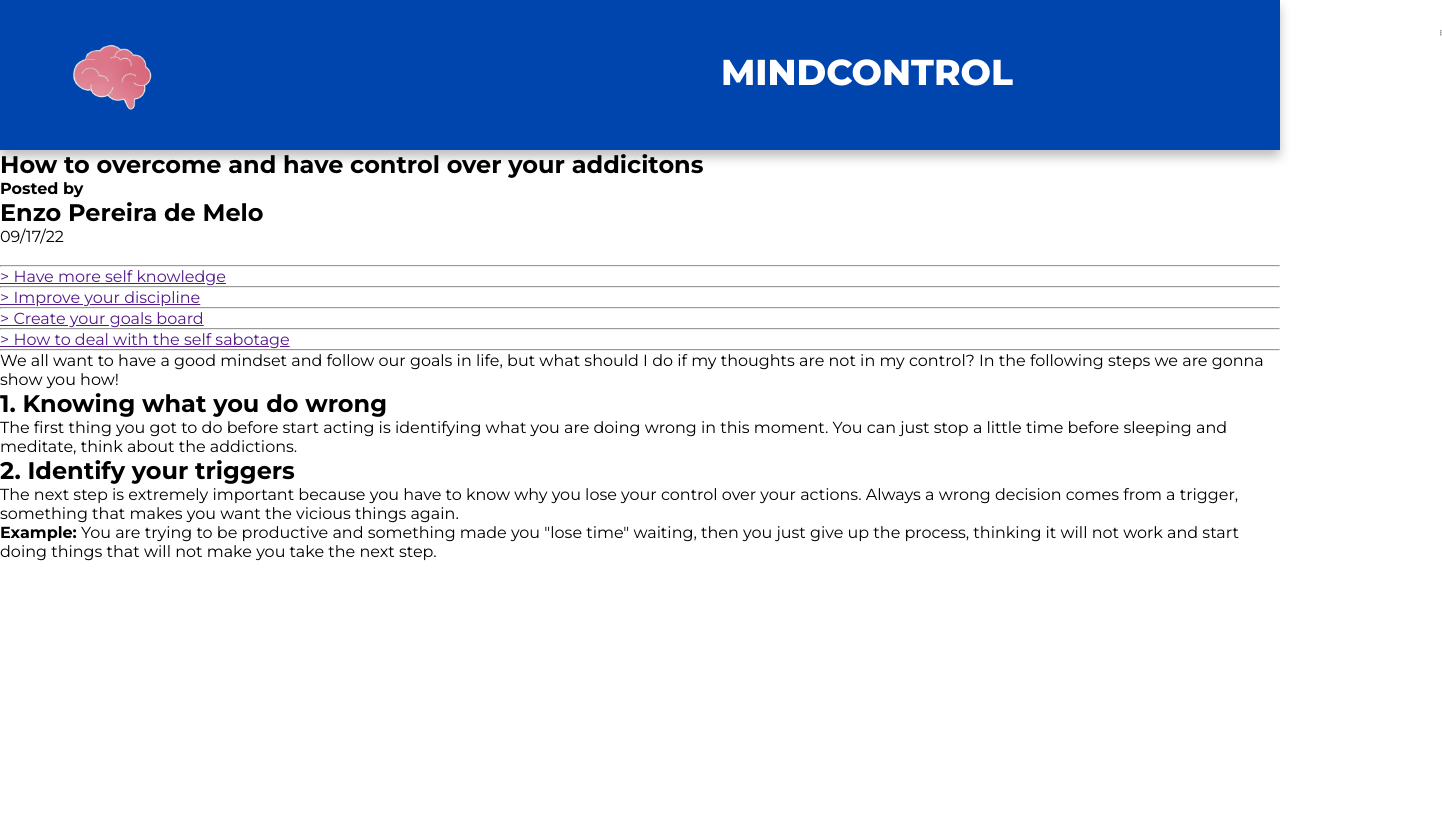
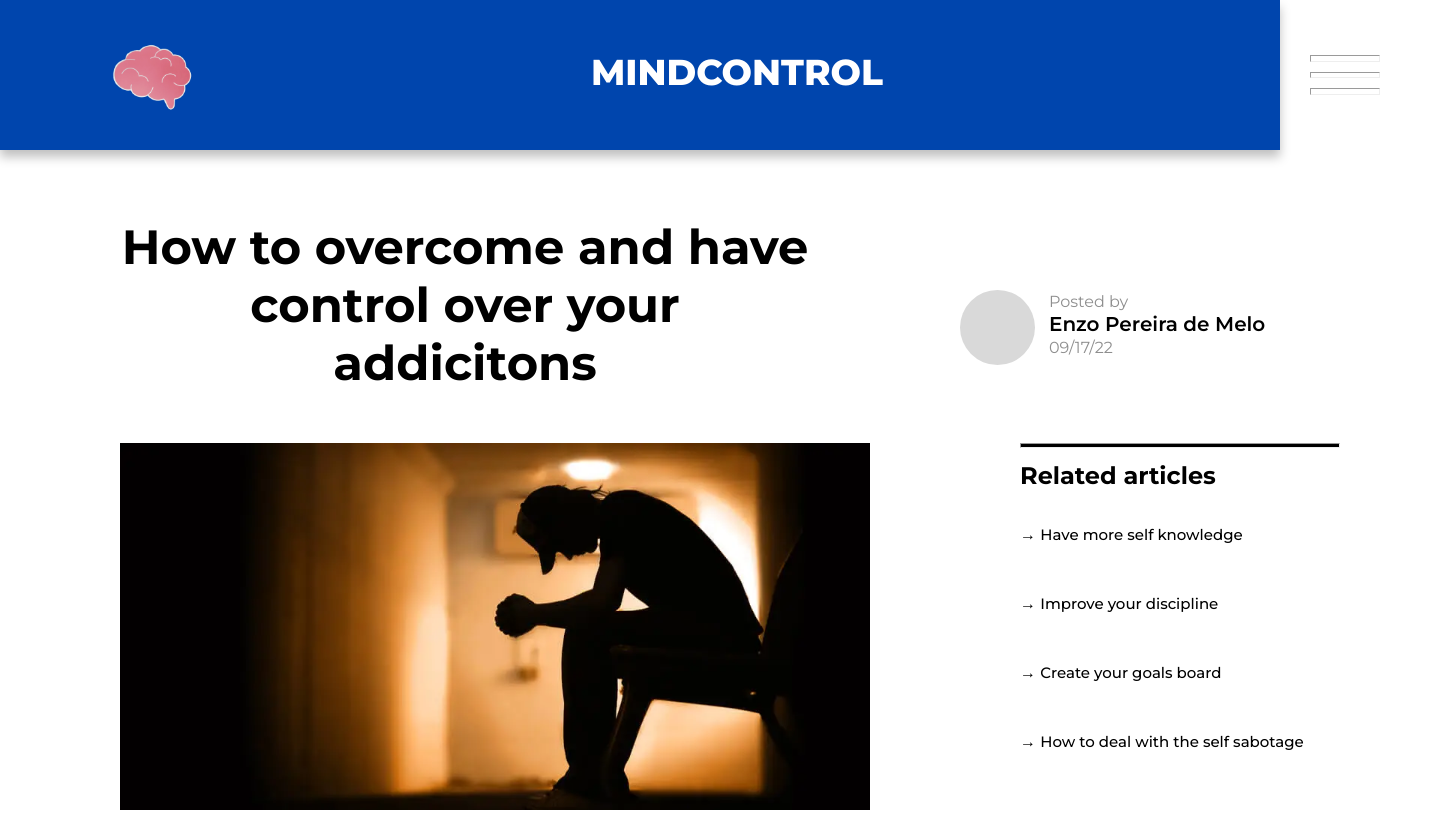
Before and after one commit to enzopdm/news-mindcontrol, a plain HTML site: page index.html in a window 1280 px wide. Shown: the top 813 px of the page, 1442 px wide, since content can reach past the window. Drawn offline with Linux system fonts and the light colour scheme.

Commit message:
O fim do começo
Neste commit finalizei todo o conceito inicial da página, com título, imagem, menu lateral, dados do divulgador e artigo.

```diff
--- a/index.html
+++ b/index.html
@@ -19,9 +19,9 @@
     <h1 class="name-mindcontrol">MINDCONTROL</h1>
     <!-- Menu lateral -->
     <div id="container-menu-lateral">
-      <hr>
-      <hr>
-      <hr>
+      <hr class="barra-menu">
+      <hr class="barra-menu">
+      <hr class="barra-menu">
     </div>
   </header>
 
@@ -29,45 +29,57 @@
 
     <section id="container-top">
       <!-- Title of the notice -->
-      <h1>How to overcome and have control over your addicitons</h1>
+      <h1 class="titulo-materia">How to overcome and have control over your addicitons</h1>
 
       <!-- Post details -->
       <div id="site-poster">
-        <div id="photo-poster">
+        <div class="photo-poster">
+          &nbsp;
+        </div>
 
+        <div class="data-poster">
+          <h4>Posted by</h4>
+          <h2>Enzo Pereira de Melo</h2>
+          <time>09/17/22</time>
         </div>
-        <h4>Posted by</h4>
-        <h2>Enzo Pereira de Melo</h2>
-        <time>09/17/22</time>
       </div>
     </section>
 
-    <section id="container-photonav">
+    <section id="container-frontcover-nav">
       <!-- Front cover -->
-      <img src="" alt="">
+      <img class="img-frontcover" src="./Imagens/capa-noticia.jpg" alt="Homem deprimido sentado em uma cadeira">
       <!-- Related articles -->
       <nav>
-        <h1></h1>
         <hr class="hr-header">
-        <a href="">&gt; Have more self knowledge</a>
-        <hr class="hr-links">
-        <a href="">&gt; Improve your discipline</a>
-        <hr class="hr-links">
-        <a href="">&gt; Create your goals board</a>
-        <hr class="hr-links">
-        <a href="">&gt; How to deal with the self sabotage</a>
-        <hr class="hr-links">
+
+        <h1>Related articles</h1>
+
+        <p>&rarr; <a href="">Have more self knowledge</a></p>
+
+        <!-- <hr class="hr-links"> -->
+
+        <p>&rarr; <a href="">Improve your discipline</a></p>
+
+        <!-- <hr class="hr-links"> -->
+
+        <p>&rarr; <a href="">Create your goals board</a></p>
+
+        <!-- <hr class="hr-links"> -->
+
+        <p>&rarr; <a href="">How to deal with the self sabotage</a></p>
+
+        <!-- <hr class="hr-links"> -->
       </nav>
     </section>
 
-    <section>
+    <article id="container-conteudo">
       <p>We all want to have a good mindset and follow our goals in life, but what should I do if my thoughts are not in my control? In the following steps we are gonna show you how!</p>
       <h2>1. Knowing what you do wrong</h2>
       <p>The first thing you got to do before start acting is identifying what you are doing wrong in this moment. You can just stop a little time before sleeping and meditate, think about the addictions.</p>
       <h2>2. Identify your triggers</h2>
-      <p>The next step is extremely important because you have to know why you lose your control over your actions. Always a wrong decision comes from a trigger, something that makes you want the vicious things again.</p>
-      <p><strong>Example:</strong> You are trying to be productive and something made you "lose time" waiting, then you just give up the process, thinking it will not work and start doing things that will not make you take the next step.</p>
-    </section>
+      <p>The next step is extremely important because you have to know why you lose your control over your actions. Always a wrong decision comes from a trigger, something that makes you want the vicious things again. <br><br>
+      <strong>Example:</strong> You are trying to be productive and something made you "lose time" waiting, then you just give up the process, thinking it will not work and start doing things that will not make you take the next step.</p>
+    </article>
 
   </main>
 
--- a/styles.css
+++ b/styles.css
@@ -7,8 +7,63 @@
   font-family: 'Montserrat', sans-serif;
 }
 
+.barra-menu {
+  height: 10px;
+  width: 70px;
+  margin: 5px auto;
+  background-color: #FFFFFF;
+}
+
+#container-conteudo {
+  text-align: justify;
+  width: 1210px;
+  margin-left: 120px;
+}
+
+#container-conteudo h2 {
+  margin-bottom: 15px;
+}
+
+#container-conteudo p {
+  margin-bottom: 40px;
+}
+
+
+#container-frontcover-nav {
+  display: flex;
+}
+
 #container-menu-lateral {
-  margin: 30px 70px 0 427px;
+  display: flex;
+  flex-direction: column;
+  justify-content: center;
+  margin: 50px 110px 50px 427px;
+}
+
+#container-top {
+  display: flex;
+}
+
+.data-poster {
+  height: 75px;
+  margin-left: 14px;
+  width: 231px;
+  line-height: 23px;
+}
+
+.data-poster h2 {
+  font-weight: 600;
+  font-size: 20px;
+}
+
+.data-poster h4 {
+  font-weight: 400;
+  color: #8E8E8E;
+}
+
+.data-poster time {
+  color: #8E8E8E;
+  font-weight: 400;
 }
 
 header {
@@ -19,14 +74,80 @@ header {
 }
 
 header img {
-  margin: 33px 0 0 70px;
+  margin: 33px 0 0 110px;
   width: 100px;
   height: 85px;
 }
+
+.img-frontcover {
+  width: 750px;
+  margin: 0 150px 35px 120px;
+}
+
 .name-mindcontrol {
   font-weight: 800;
   font-size: 36px;
   color: #FFFFFF;
   text-align: center;
-  margin: 50px 0 0 566px;
+  margin: 50px 0 0 396px;
 }
+
+nav a {
+  color: #000000;
+  text-decoration: none;
+  font-size: 15px;
+  transition-duration: 1s;
+  position: relative;
+  cursor: pointer;
+}
+
+nav h1 {
+  font-weight: 700;
+  font-size: 24px;
+  margin: 13px auto 35px auto;
+}
+
+nav .hr-header {
+  background-color: #000000;
+  height: 5px;
+  width: 320px;
+}
+
+nav .hr-links {
+  background-color: #ADADAD;
+  height: 2px;
+  width: 300px;
+  margin: 21px 0;
+}
+
+nav p {
+  transition-duration: 0.7s;
+  font-weight: 500;
+  margin-bottom: 50px;
+  cursor: pointer;
+}
+
+nav p:hover {
+  padding-left: 10px;
+}
+
+.photo-poster {
+  background-color: #D9D9D9;
+  width: 75px;
+  height: 75px;
+  border-radius: 37.5px;
+}
+
+#site-poster {
+  display: flex;
+  margin-top: 140px;
+  height: 75px;
+}
+
+.titulo-materia {
+  width: 750px;
+  text-align: center;
+  margin: 68px 150px 51px 120px;
+  font-weight: 700;
+  font-size: 48px;
+}
```
Also changed, not shown: Imagens/capa-noticia.jpg (added).
